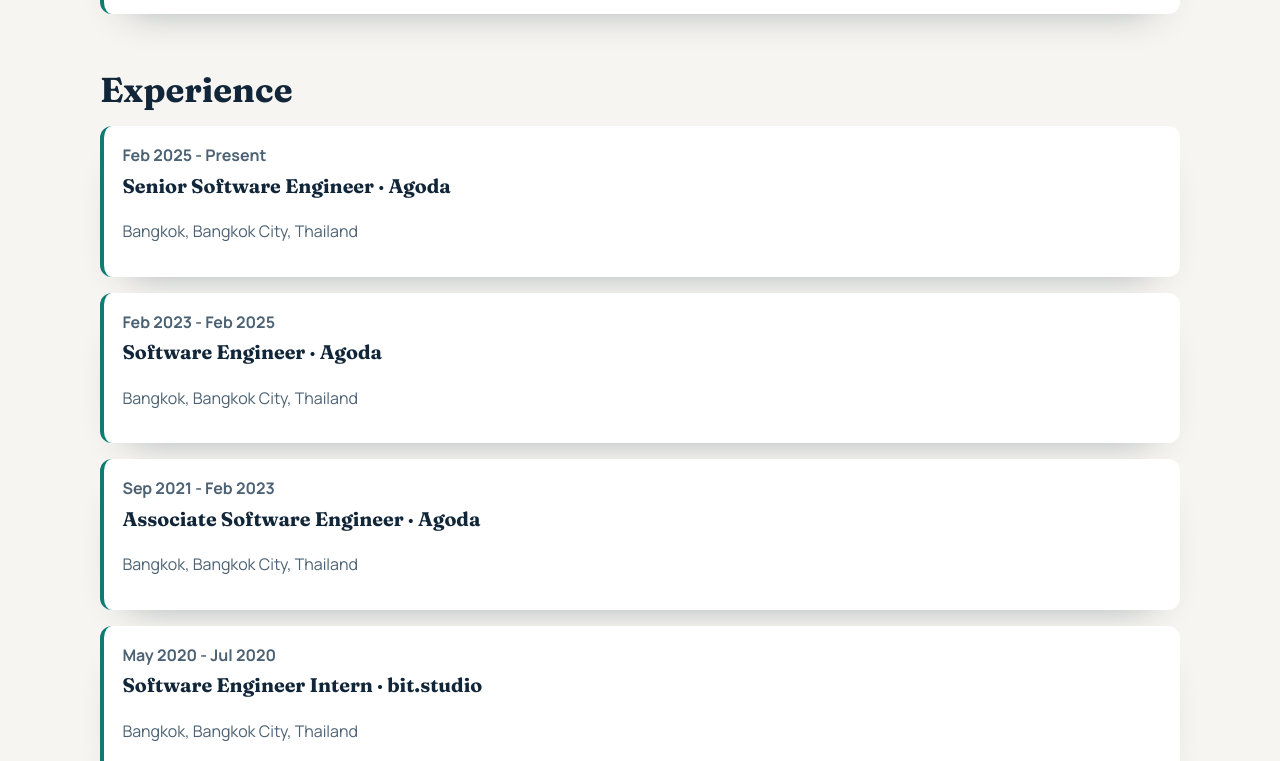
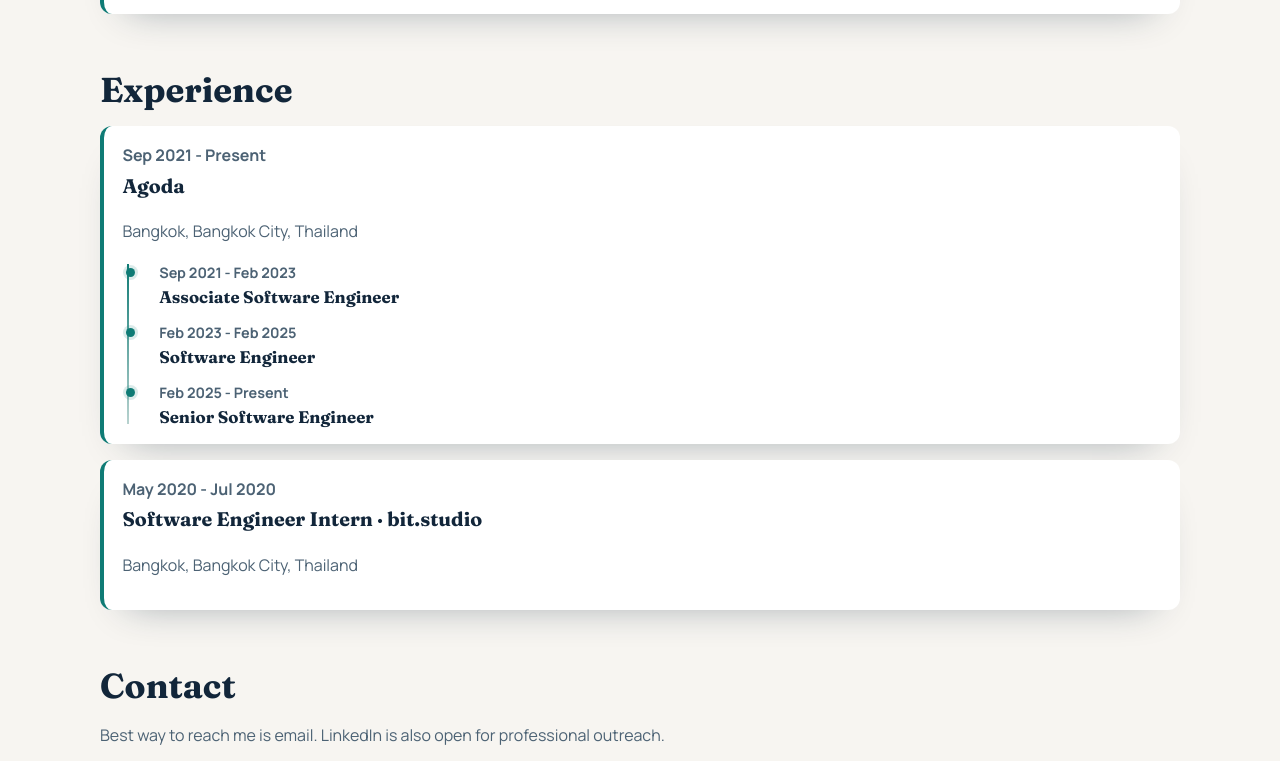
Before and after one commit to ttkuea/ttkuea.github.io, a plain HTML site: page index.html in a window 1280 px wide. Shown: the part 937-1698 px from the top of the page. Drawn offline with Linux system fonts and the light colour scheme.

Commit message:
Merge Agoda roles into one flow and remove hero CTA buttons

```diff
--- a/index.html
+++ b/index.html
@@ -41,12 +41,6 @@
             I design, ship, and scale backend platforms focused on performance,
             stability, and measurable product impact.
           </p>
-          <div class="cta-row">
-            <a class="btn btn-primary" href="mailto:kueakun.liwc@gmail.com"
-              >Contact Me</a
-            >
-            <a class="btn btn-secondary" href="#education">View Education</a>
-          </div>
         </div>
         <figure class="hero-photo">
           <img
@@ -81,20 +75,24 @@
       <section id="experience" class="shell section reveal">
         <h2>Experience</h2>
         <div class="timeline">
-          <article class="timeline-item">
-            <p class="timeline-date">Feb 2025 - Present</p>
-            <h3>Senior Software Engineer · Agoda</h3>
-            <p>Bangkok, Bangkok City, Thailand</p>
-          </article>
-          <article class="timeline-item">
-            <p class="timeline-date">Feb 2023 - Feb 2025</p>
-            <h3>Software Engineer · Agoda</h3>
-            <p>Bangkok, Bangkok City, Thailand</p>
-          </article>
-          <article class="timeline-item">
-            <p class="timeline-date">Sep 2021 - Feb 2023</p>
-            <h3>Associate Software Engineer · Agoda</h3>
-            <p>Bangkok, Bangkok City, Thailand</p>
+          <article class="timeline-item company-flow">
+            <p class="timeline-date">Sep 2021 - Present</p>
+            <h3>Agoda</h3>
+            <p class="company-meta">Bangkok, Bangkok City, Thailand</p>
+            <div class="role-flow" aria-label="Role progression at Agoda">
+              <article class="role-flow-item">
+                <p class="role-flow-date">Sep 2021 - Feb 2023</p>
+                <h4>Associate Software Engineer</h4>
+              </article>
+              <article class="role-flow-item">
+                <p class="role-flow-date">Feb 2023 - Feb 2025</p>
+                <h4>Software Engineer</h4>
+              </article>
+              <article class="role-flow-item">
+                <p class="role-flow-date">Feb 2025 - Present</p>
+                <h4>Senior Software Engineer</h4>
+              </article>
+            </div>
           </article>
           <article class="timeline-item">
             <p class="timeline-date">May 2020 - Jul 2020</p>
--- a/styles.css
+++ b/styles.css
@@ -169,13 +169,6 @@
   box-shadow: var(--shadow);
 }
 
-.cta-row {
-  display: flex;
-  flex-wrap: wrap;
-  gap: 0.75rem;
-  margin-top: 1.35rem;
-}
-
 .btn {
   display: inline-flex;
   align-items: center;
@@ -257,6 +250,59 @@
   color: var(--accent-strong);
 }
 
+.company-meta {
+  margin: 0;
+}
+
+.role-flow {
+  position: relative;
+  margin-top: 1rem;
+  padding-left: 1.4rem;
+  display: grid;
+  gap: 0.8rem;
+}
+
+.role-flow::before {
+  content: "";
+  position: absolute;
+  left: 0.28rem;
+  top: 0.2rem;
+  bottom: 0.2rem;
+  width: 2px;
+  background: linear-gradient(to bottom, var(--accent), #b8d2cf);
+}
+
+.role-flow-item {
+  position: relative;
+  padding-left: 0.9rem;
+}
+
+.role-flow-item::before {
+  content: "";
+  position: absolute;
+  left: -1.18rem;
+  top: 0.45rem;
+  width: 0.55rem;
+  height: 0.55rem;
+  border-radius: 999px;
+  background: var(--accent);
+  box-shadow: 0 0 0 3px rgba(15, 123, 117, 0.15);
+}
+
+.role-flow-date {
+  margin: 0;
+  font-size: 0.9rem;
+  font-weight: 700;
+  color: var(--accent-strong);
+}
+
+.role-flow-item h4 {
+  margin: 0.15rem 0 0;
+  font-family: "Fraunces", serif;
+  font-size: 1.05rem;
+  line-height: 1.25;
+}
+
 .contact-links {
   margin-top: 1rem;
   display: flex;
```
Also changed, not shown: 1 other file.
